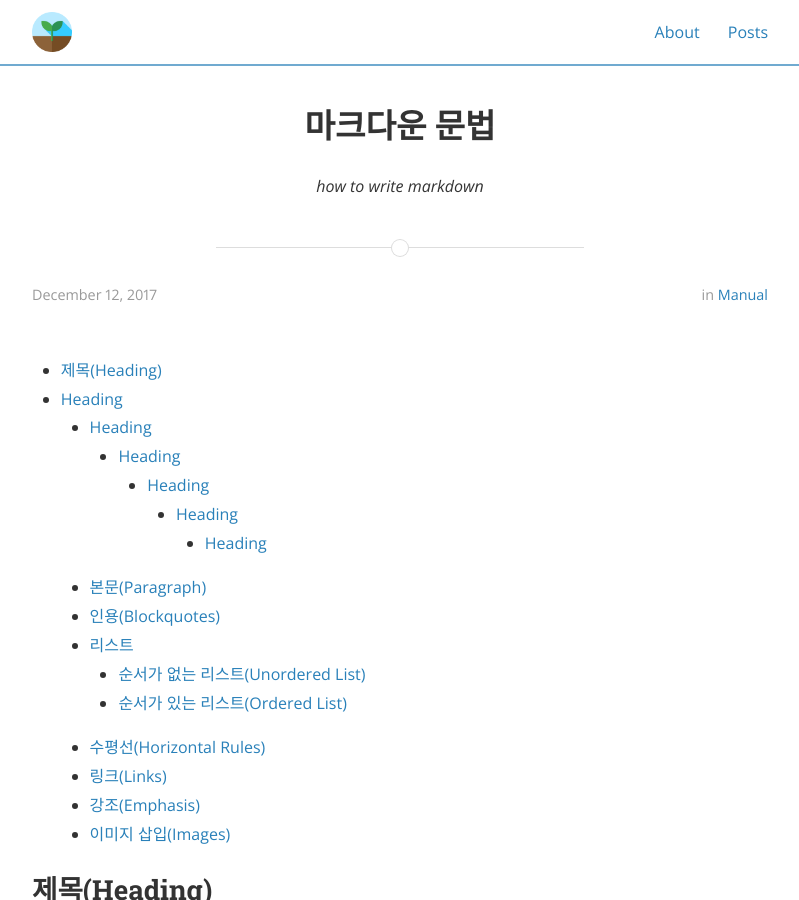
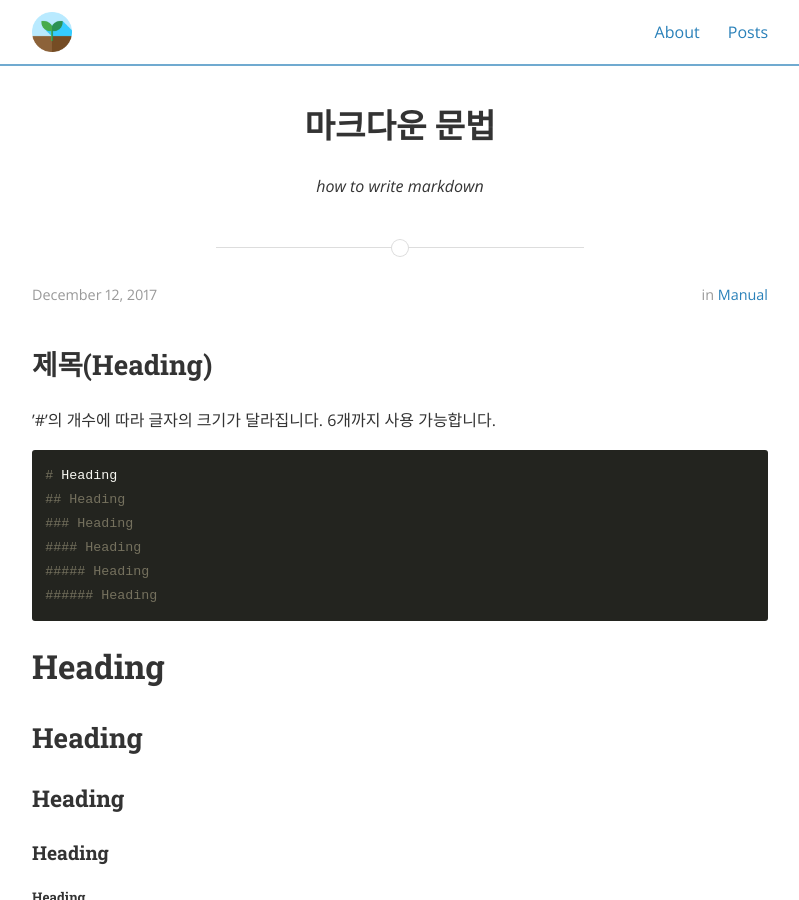
Before and after one commit to ryoochangwan/ryoochangwan.github.io, a Jekyll site: the page built from _posts/2017-12-12-markdown.md, in a window 1280 px wide and 900 px high. Shown: the whole window, without its empty margins (240-1039 px from the left). Built offline with Jekyll 4.4.1, drawn with Linux system fonts in a browser that asks for light colours; nearby versions of some CDN libraries; comment, search, counter and statistics services are not loaded.

Commit message:
Update 2017-12-12-markdown.md

```diff
--- a/_posts/2017-12-12-markdown.md
+++ b/_posts/2017-12-12-markdown.md
@@ -6,9 +6,6 @@ date: 2017-12-12 10:58:12
 categories: manual
 tags: manual
 ---
-
-* Kramdown table of contents
-{:toc .toc}
 
 ## 제목(Heading)
 
```
